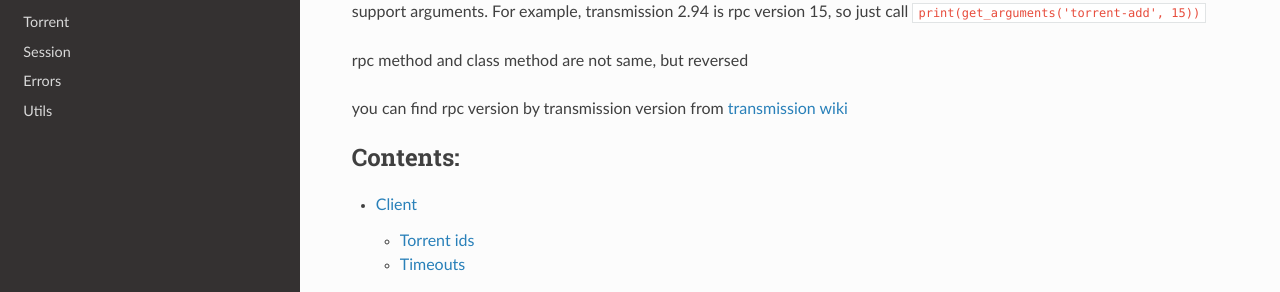
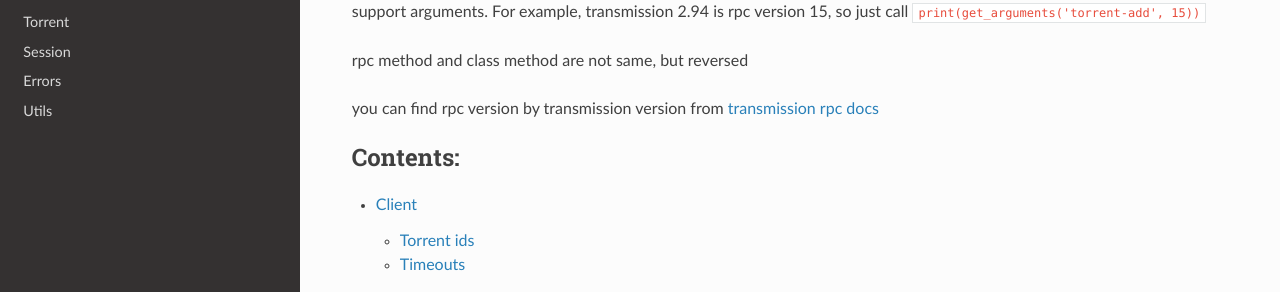
Before and after one commit to trim21/transmission-rpc, a Sphinx documentation site: the page built from docs/source/index.rst, in a window 1280 px wide and 900 px high, scrolled down 1242 px. Shown: the part 159-451 px from the top of the window. Built offline with Sphinx 7.4.7 and the Read the Docs theme 2.0.0, drawn with Linux system fonts in a browser that asks for light colours.

Commit message:
Update transmission documentation links (#163)

```diff
--- a/docs/source/client.rst
+++ b/docs/source/client.rst
@@ -13,7 +13,7 @@
 
 Many functions in Client takes torrent id.
 You can find torrent-ids spec in `official docs
-<https://github.com/transmission/transmission/blob/3.00/extras/rpc-spec.txt#L96-L101>`_
+<https://github.com/transmission/transmission/blob/main/docs/rpc-spec.md#31-torrent-action-requests>`_
 
 .. automodule:: transmission_rpc.client
     :members:
--- a/docs/source/index.rst
+++ b/docs/source/index.rst
@@ -90,7 +90,7 @@
 rpc method and class method are not same, but reversed
 
 you can find rpc version by transmission version from
-`transmission wiki <https://github.com/transmission/transmission/wiki/RPC-Protocol-Specification>`_
+`transmission rpc docs <https://github.com/transmission/transmission/blob/main/docs/rpc-spec.md#5-protocol-versions>`_
 
 
 
```
